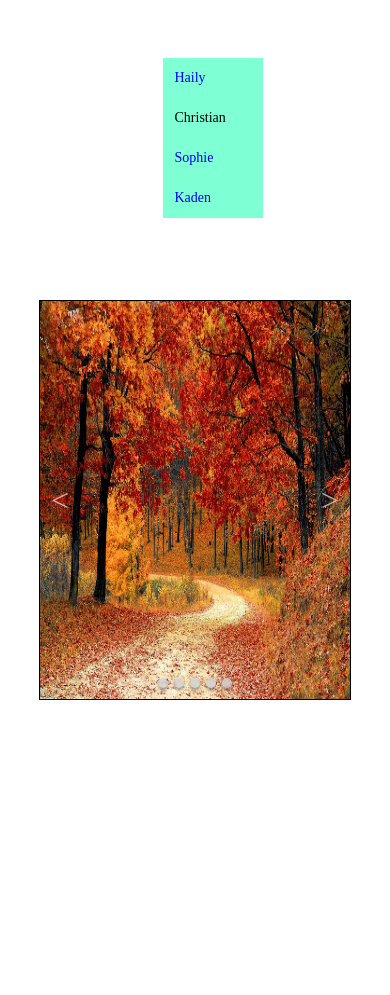
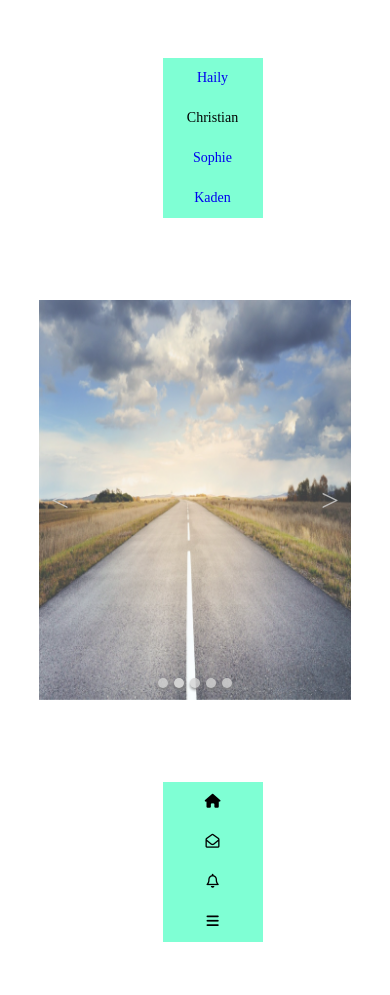
Before and after one commit to christianwagstaff/ui-components, a website built with webpack: page dist/index.html in a window 390 px wide. Before the commit the page ends 844 px from the top, so only its background shows below. Built offline with nearby package versions, Linux system fonts and the light colour scheme.

Commit message:
Started Mobile Nav

```diff
--- a/src/ImageSlider/imageSlider.js
+++ b/src/ImageSlider/imageSlider.js
@@ -68,27 +68,32 @@ export default class ImageSlider {
   startAutomatic() {
     setInterval(imageSliderControls.nextSlide, 5000);
   }
+
+  stopAutomatic() {
+    clearInterval(this.startAutomatic())
+  }
 }
 
 let imageSliderControls = (function () {
   let currentActiveIndex = 0;
+  let slideList = document.getElementsByClassName("imageFrame");
+  let dots = document.getElementsByClassName("roundButton");
 
   function changeSlide(n) {
     //To change Slide Based On SlideId Event
     if (n.target) {
       n = parseInt(n.target.dataset.slideId) || 0;
     }
-    let slides = document.querySelectorAll(".imageFrame");
-    let slideLength = slides.length;
-    let dots = document.querySelectorAll(".roundButton");
-    for (let slide of slides) {
+    // let slides = document.getElementsByClassName("imageFrame");
+    let slideLength = slideList.length;
+    for (let slide of slideList) {
       removeActive(slide);
     }
     for (let dot of dots) {
       removeActive(dot);
     }
     currentActiveIndex = n % slideLength;
-    slides[currentActiveIndex].classList.add("active");
+    slideList[currentActiveIndex].classList.add("active");
     dots[currentActiveIndex].classList.add("active");
   }
 
--- a/src/dropDownMenu.js
+++ b/src/dropDownMenu.js
@@ -1,4 +1,5 @@
 import { eventDelegationCheck } from "./eventDelegation.js";
+import Tool from "./tools.js";
 
 export default class NavBar {
   constructor() {
@@ -11,22 +12,28 @@ export default class NavBar {
     let ul = document.createElement("ul");
     for (let key of list) {
       let li = document.createElement("li");
-      if (key["link"]) {
+      if (key.icon) {
+        console.log(key.icon);
+        li.appendChild(Tool.createIcon(key.icon));
+        li.classList.add("iconListItem");
+      }
+      if (key.link) {
         let a = document.createElement("a");
-        a.href = key["link"];
+        a.href = key.link;
+        if (key.target) {
+          a.target = key.target;
+        }
         a.textContent = key.title;
-        if (key["target"]) {
-          a.target = key["target"];
-        }
+        a.classList.add("menuTitle");
         li.appendChild(a);
       } else {
-        li.textContent = key.title;
+        li.appendChild(Tool.createDomElement("div", "menuTitle", key.title));
       }
-      if (key["submenu"]) {
-        let innerList = this.createNestedListFromObject(key["submenu"]);
+      if (key.submenu) {
+        let innerList = this.createNestedListFromObject(key.submenu);
         innerList.classList.add("drop-menu");
-        if (key["class"]) {
-          let classes = key["class"];
+        if (key.class) {
+          let classes = key.class;
           for (let userClass of classes) {
             innerList.classList.add(userClass);
           }
@@ -43,22 +50,27 @@ export default class NavBar {
     let ul = document.createElement("ul");
     for (let key of list) {
       let li = document.createElement("li");
-      if (key["link"]) {
+      if (key.icon) {
+        console.log(key.icon);
+        li.appendChild(Tool.createIcon(key.icon));
+        li.classList.add("iconListItem");
+      }
+      if (key.link) {
         let a = document.createElement("a");
-        a.href = key["link"];
+        a.href = key.link;
         a.textContent = key.title;
-        if (key["target"]) {
-          a.target = key["target"];
+        if (key.target) {
+          a.target = key.target;
         }
         li.appendChild(a);
       } else {
         li.textContent = key.title;
       }
-      if (key["submenu"]) {
-        let innerList = this.createNestedListFromObject(key["submenu"]);
+      if (key.submenu) {
+        let innerList = this.createNestedListFromObject(key.submenu);
         innerList.classList.add("drop-menu");
-        if (key["class"]) {
-          let classes = key["class"];
+        if (key.class) {
+          let classes = key.class;
           for (let userClass of classes) {
             innerList.classList.add(userClass);
           }
--- a/src/index.js
+++ b/src/index.js
@@ -1,9 +1,12 @@
 //import CSS files
 import "./styles/imageSlider.css";
+import "./styles/MobileNav.css";
+import "./styles/dropDownMenu.css";
 
 //Import JS files
 import NavBar from "./dropDownMenu";
 import ImageSlider from "./ImageSlider/imageSlider";
+import MobileNav from "./mobileNav/mobileNav";
 
 //import Images for Slider
 import highway from "./images/highway.jpeg";
@@ -12,6 +15,7 @@ import sunbeam from "./images/sunbeam.jpeg";
 import treeRoad from "./images/tree-road.jpeg";
 import trees from "./images/trees.jpeg";
 
+//Nav Bar Template
 let navTemplate = [
   {
     title: "Haily",
@@ -50,11 +54,11 @@ let navTemplate = [
   { title: "Kaden", link: "#", submenu: [{ title: "Test" }] },
 ];
 
-const navItem = new NavBar();
-navItem.useTemplate(navTemplate);
-document.body.appendChild(navItem.renderNav());
+const navBar = new NavBar();
+navBar.useTemplate(navTemplate);
+document.body.appendChild(navBar.renderNav());
 
-//Images
+//Images for Image Slider
 let imageSrcList = [autumn, highway, sunbeam, treeRoad, trees];
 let imageList = [];
 for (let image of imageSrcList) {
@@ -67,4 +71,51 @@ for (let image of imageSrcList) {
 let imgSlider = new ImageSlider();
 imgSlider.addImageList(imageList);
 document.body.appendChild(imgSlider.renderImageSlider());
-// imgSlider.startAutomatic();
+imgSlider.startAutomatic();
+
+//Nav Bar Template
+let mobileNavTemplate = [
+  {
+    title: "Haily",
+    icon: "home",
+    link: "#",
+    submenu: [
+      { title: "Nav 1", link: "#" },
+      { title: "Nav 2", link: "#" },
+      {
+        title: "Nav 3",
+        link: "#",
+        submenu: [
+          { title: "Sub 1", link: "#" },
+          { title: "Sub 2", link: "#" },
+          { title: "Sub 3", link: "#" },
+          { title: "Sub 4", link: "#" },
+        ],
+        class: ["sub-menu"],
+      },
+      { title: "Nav 4", link: "#" },
+    ],
+  },
+  {
+    title: "Christian",
+    submenu: [
+      { title: "Sub 1", link: "#" },
+      { title: "Sub 2", link: "#" },
+      { title: "Sub 3", link: "#" },
+      { title: "Sub 4", link: "#" },
+    ],
+    icon: 'envelope'
+  },
+  {
+    title: "Sophie",
+    link: "https://www.google.com",
+    target: "_blank",
+    icon: "bell",
+  },
+  { title: "Kaden", link: "#", submenu: [{ title: "Test" }], icon: "menu" },
+];
+
+//Mobile Nav
+let mobileNav = new MobileNav();
+mobileNav.useTemplate(mobileNavTemplate);
+document.body.appendChild(mobileNav.renderNav());
--- /dev/null
+++ b/src/mobileNav/mobileNav.js
@@ -0,0 +1,13 @@
+import Tool from "../tools";
+import NavBar from "../dropDownMenu";
+
+export default class MobileNav extends NavBar{
+  constructor() {
+    super()
+  }
+  renderNav() {
+    let nav = Tool.createDomElement("nav", "mobileNav");
+    nav.appendChild(this.createOLForNav());
+    return nav;
+  }
+}
--- /dev/null
+++ b/src/styles/dropDownMenu.css
@@ -0,0 +1,98 @@
+
+nav {
+    padding: 50px;
+    width: fit-content;
+    z-index: 10;
+}
+
+nav > ul {
+    list-style: none;
+    padding: 0;
+    margin: 0;
+    display: flex;
+    border-radius: 5px;
+    display: flex;
+}
+
+nav li {
+    display: flex;
+    background: aquamarine;
+    justify-content: center;
+    gap: 12px;
+    flex-wrap: wrap;
+    align-items: center;
+    width: 150px;
+    height: 65px;
+    position: relative;
+    font-size: 14px;
+}
+
+nav ul li:hover {
+    background: aqua;
+}
+
+ul.drop-menu {
+    position: absolute;
+    top: 100%;
+    left: 0%;
+    width: 100%;
+    padding: 0;
+    display: none;
+    flex-direction: column;
+    transform-origin:  bottom;
+}
+
+ul.drop-menu.sub-menu {
+    left: 100%;
+    top: 0%;
+}
+
+ul.drop-menu li {
+    background: aliceblue;
+    display: flex;
+}
+
+ul.drop-menu li:last-child {
+    border-radius: 0px 0px 5px 5px;
+}
+
+li:hover > ul.drop-menu, ul.drop-menu.active {
+    display: flex;
+    perspective: 1000px;
+}
+
+li:hover > ul.drop-menu > li, ul.drop-menu.active > li {
+    opacity: 0;
+    animation: menu1 300ms ease-in-out 0s forwards;
+}
+
+@keyframes menu1 {
+    0% {
+        opacity: 0;
+        transform: rotateY(90deg) translateX(50px);
+    }
+    100% {
+        opacity: 1;
+        transform: rotateY(0deg) translateX(0px);
+    }
+}
+
+@media screen and (max-width: 600px) {
+    nav > ul {
+        flex-direction: column;
+        min-height: 150px;
+        width: 65px;
+    }
+
+    nav li, .drop-menu li {
+        width: 100px;
+        height: 40px;
+        padding: 12px;
+        align-items: flex-start;
+    }
+
+    ul.drop-menu {
+        left: 100%;
+        top: 0%;
+    }
+}
--- a/src/styles/imageSlider.css
+++ b/src/styles/imageSlider.css
@@ -22,7 +22,6 @@ img {
     display: flex;
     align-items: center;
     justify-content: center;
-    border: 1px solid black;
     gap: 2px;
     flex-wrap: wrap;
 }
@@ -36,6 +35,19 @@ img {
 }
 
 .imageFrame.active {
+    animation: fade 300ms ease-in forwards;
+}
+
+@keyframes fade {
+    from {
+        opacity: 0.7;
+    }
+    to {
+        opacity: 1;
+    }
+}
+
+.imageFrame.active {
     display: flex;
 }
 
@@ -43,6 +55,7 @@ img {
     height: 100%;
     width: 100%;
 }
+
 
 .directionContainer {
     position: absolute;
--- /dev/null
+++ b/src/styles/mobileNav.css
@@ -0,0 +1,10 @@
+.mobileNav {
+    padding: 50px;
+    width: fit-content;
+    z-index: 10;
+    border-radius: 30px;
+}
+
+.mobileNav .menuTitle {
+    display: none;
+}
--- a/src/tools.js
+++ b/src/tools.js
@@ -1,4 +1,12 @@
 let Tool = (function () {
+  let iconList = {
+    home: "fas fa-home",
+    compass: "far fa-compass",
+    bell: "far fa-bell",
+    envelope: "far fa-envelope-open",
+    menu: "fas fa-bars",
+  };
+
   function createDomElement(domType, userClass, userText) {
     let cont = document.createElement(domType);
     if (userClass) {
@@ -13,8 +21,20 @@ let Tool = (function () {
     return cont;
   }
 
+  function createIcon(iconName, classArray) {
+    let iconClassList = iconList[iconName];
+    let container = createDomElement("i", iconClassList);
+    if (classArray) {
+      for (let classItem of classArray) {
+        container.classList.add(classItem);
+      }
+    }
+    return container;
+  }
+
   return {
     createDomElement: createDomElement,
+    createIcon: createIcon,
   };
 })();
 
```
Also changed, not shown: dist/index.html, dist/main.js, dist/style.css, src/mobileNav.js (deleted).
